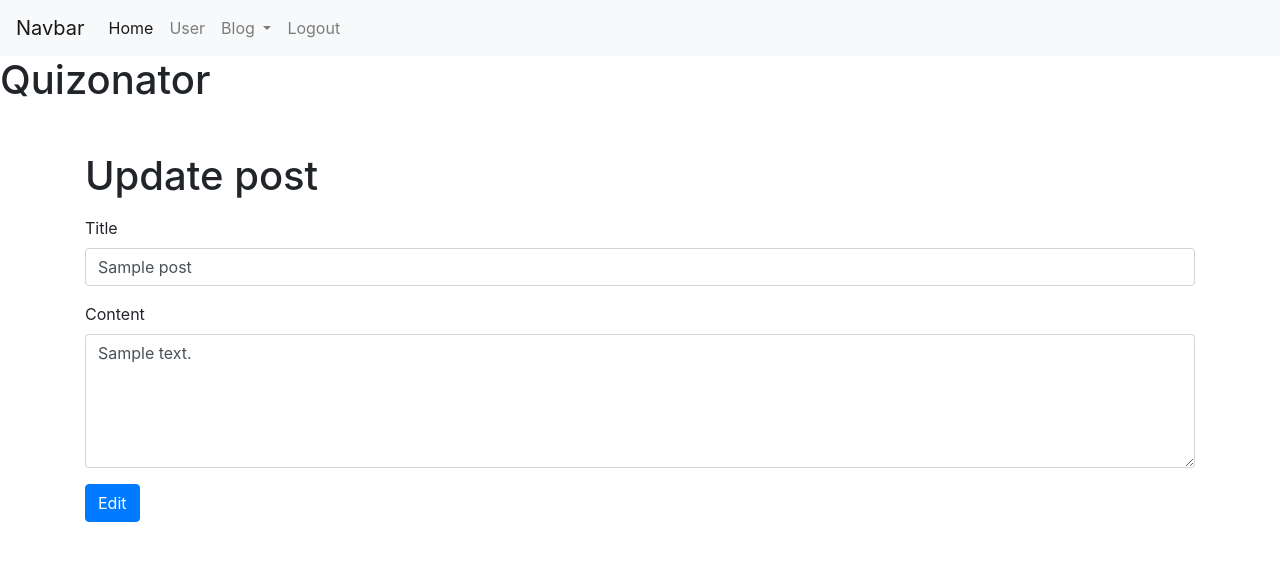
After one commit to KubiakJakub01/quizoinator, a Flask app: page /post/update/1 in a window 1280 px wide. The commit adds this page. Shown: the top 561 px of the page. Run offline with Flask 3, Linux system fonts and the light colour scheme; a user stored in the database is signed in; tables that the repository leaves empty hold one stand-in row (values such as "Sample post").

Commit message:
Init update_post template

```diff
--- a/src/templates/base.html
+++ b/src/templates/base.html
@@ -28,7 +28,6 @@
               <div class="dropdown-menu" aria-labelledby="navbarDropdownMenuLink">
                 <a class="dropdown-item" href="/post/add">Add post</a>
                 <a class="dropdown-item" href="/post/view">View posts</a>
-                <a class="dropdown-item" href="#">Edit post</a>
             <li class="nav-item">
               <a class="nav-link" href="/logout">Logout</a>
             </li>
--- /dev/null
+++ b/src/templates/update_post.html
@@ -0,0 +1,16 @@
+{% extends "base.html" %}
+{% block content %}
+<div class="container">
+  <h1 class="mt-5 mb-3">Update post</h1>
+  <form method="POST" class="mb-5">
+    {{ form.hidden_tag() }}
+    <div class="form-group">
+        {{ form.title.label }} {{ form.title(class="form-control") }}
+    </div>
+    <div class="form-group">
+        {{ form.content.label }} {{ form.content(class="form-control", rows=5) }}
+    </div>
+    <button type="submit" class="btn btn-primary">Edit</button>
+  </form>
+</div>
+{% endblock %}
```
